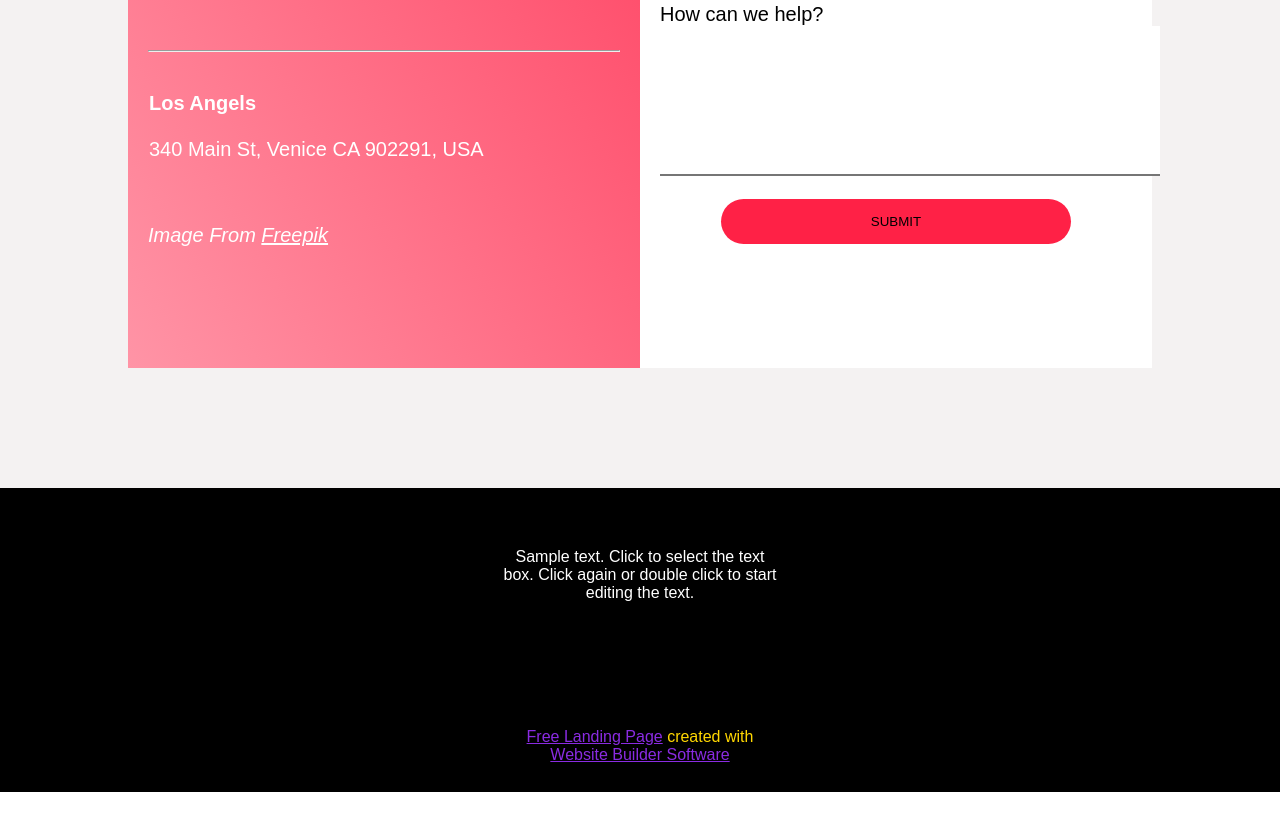
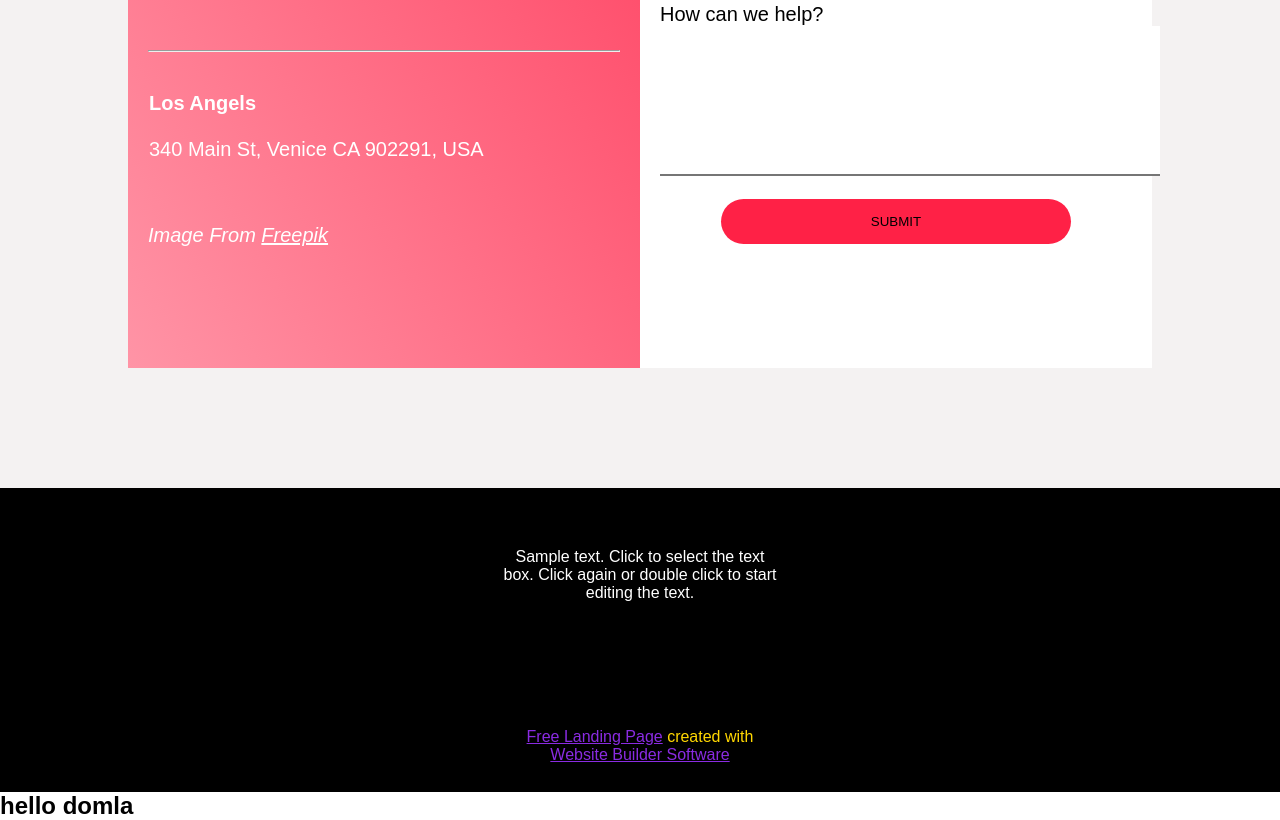
Before and after one commit to alisherweb077/online-school, a plain HTML site: page index.html in a window 1280 px wide. Shown: the part 1432-2252 px from the top of the page. Before the commit the page ends 2224 px from the top, so only its background shows below. Drawn offline with Linux system fonts and the light colour scheme.

Commit message:
h2 qoshildi

```diff
--- a/index.html
+++ b/index.html
@@ -121,6 +121,10 @@
         <br>
         <p><a href="">Free Landing Page</a> created with <a href="">Website Builder Software</a></p>
     </div>
+
+    <div class="h2">
+        <h2>hello domla</h2>
+    </div>
 </body>
 
 </html>
```
